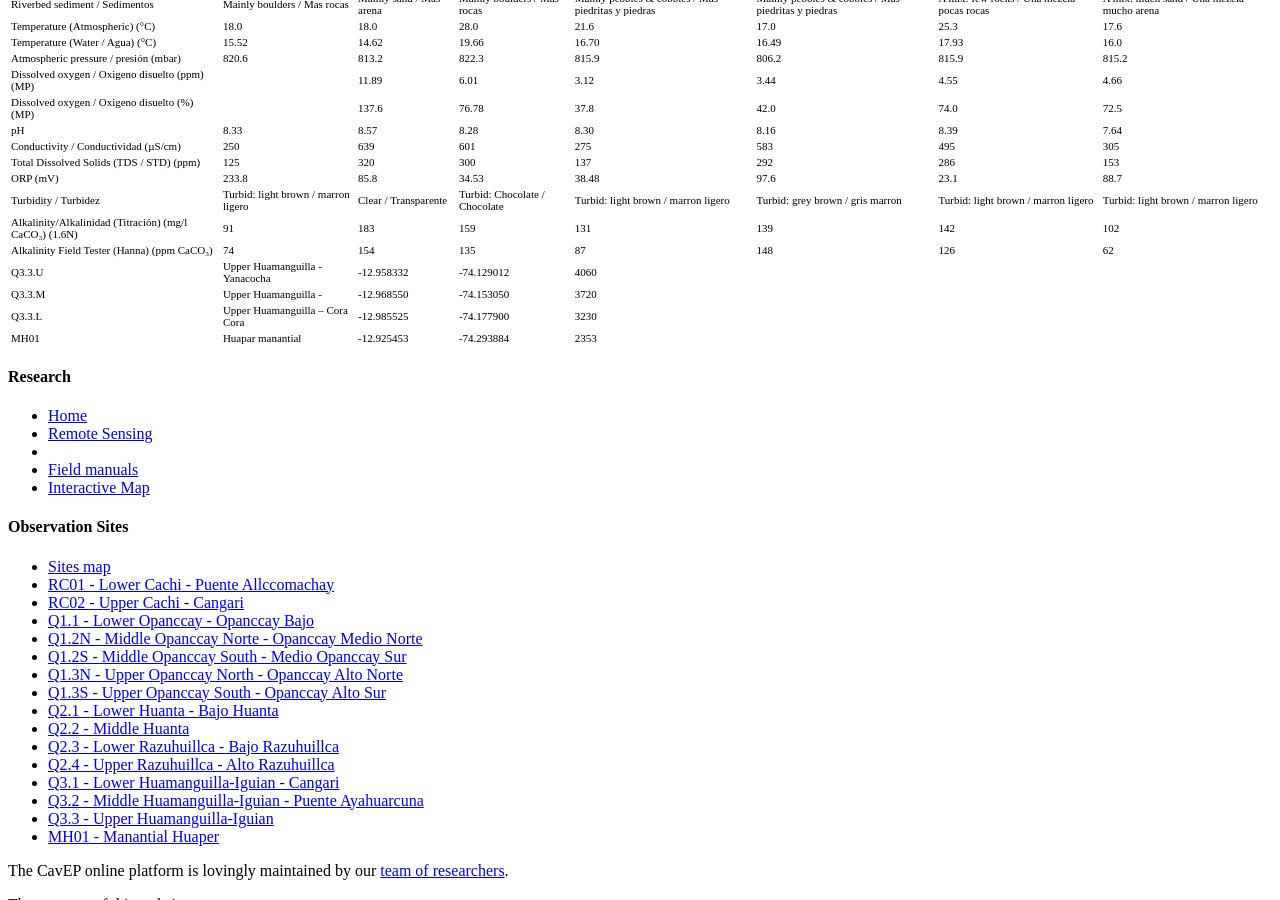
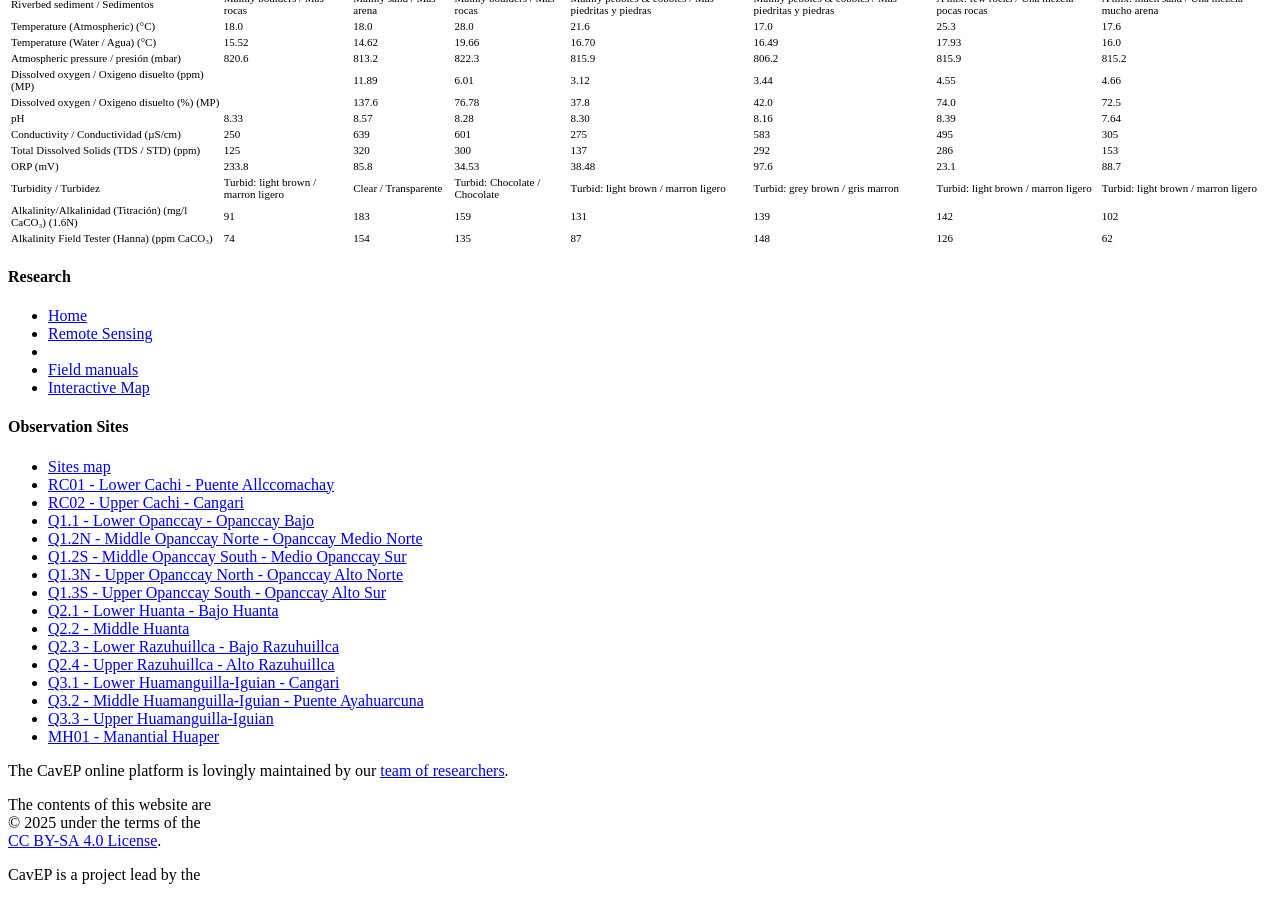
Before and after one commit to HVLepage/cavep-unah, a Jekyll site: the page built from _docs/site-network/RC01.md, in a window 1280 px wide and 900 px high, scrolled down 3218 px. Built offline with Jekyll 4.4.1, drawn with Linux system fonts in a browser that asks for light colours; comment, search, counter and statistics services are not loaded.

Commit message:
Update RC01.md

```diff
--- a/_docs/site-network/RC01.md
+++ b/_docs/site-network/RC01.md
@@ -100,7 +100,3 @@ En este lugar se recogieron los siguientes datos fluviales y de calidad del agua
 |     Turbidity / Turbidez                                        |     Turbid: light brown / marron ligero    |     Clear / Transparente         |     Turbid: Chocolate / Chocolate    |     Turbid: light brown / marron ligero                   |     Turbid: grey brown / gris marron                      |     Turbid: light brown / marron ligero            |     Turbid: light brown / marron ligero            |
 |     Alkalinity/Alkalinidad   (Titración) (mg/l CaCO₃) (1.6N)    |     91                                     |     183                          |     159                              |     131                                                   |     139                                                   |     142                                            |     102                                            |
 |     Alkalinity Field Tester (Hanna) (ppm CaCO₃)                 |     74                                     |     154                          |     135                              |     87                                                    |     148                                                   |     126                                            |     62                                             |
-|     Q3.3.U                                                      |     Upper Huamanguilla - Yanacocha         |     -12.958332                   |     -74.129012                       |     4060                                                  |                                                           |                                                    |                                                    |
-|     Q3.3.M                                                      |     Upper Huamanguilla -                   |     -12.968550                   |     -74.153050                       |     3720                                                  |                                                           |                                                    |                                                    |
-|     Q3.3.L                                                      |     Upper Huamanguilla – Cora Cora         |     -12.985525                   |     -74.177900                       |     3230                                                  |                                                           |                                                    |                                                    |
-|     MH01                                                        |     Huapar manantial                       |     -12.925453                   |     -74.293884                       |     2353                                                  |                                                           |                                                    |                                                    |
```
